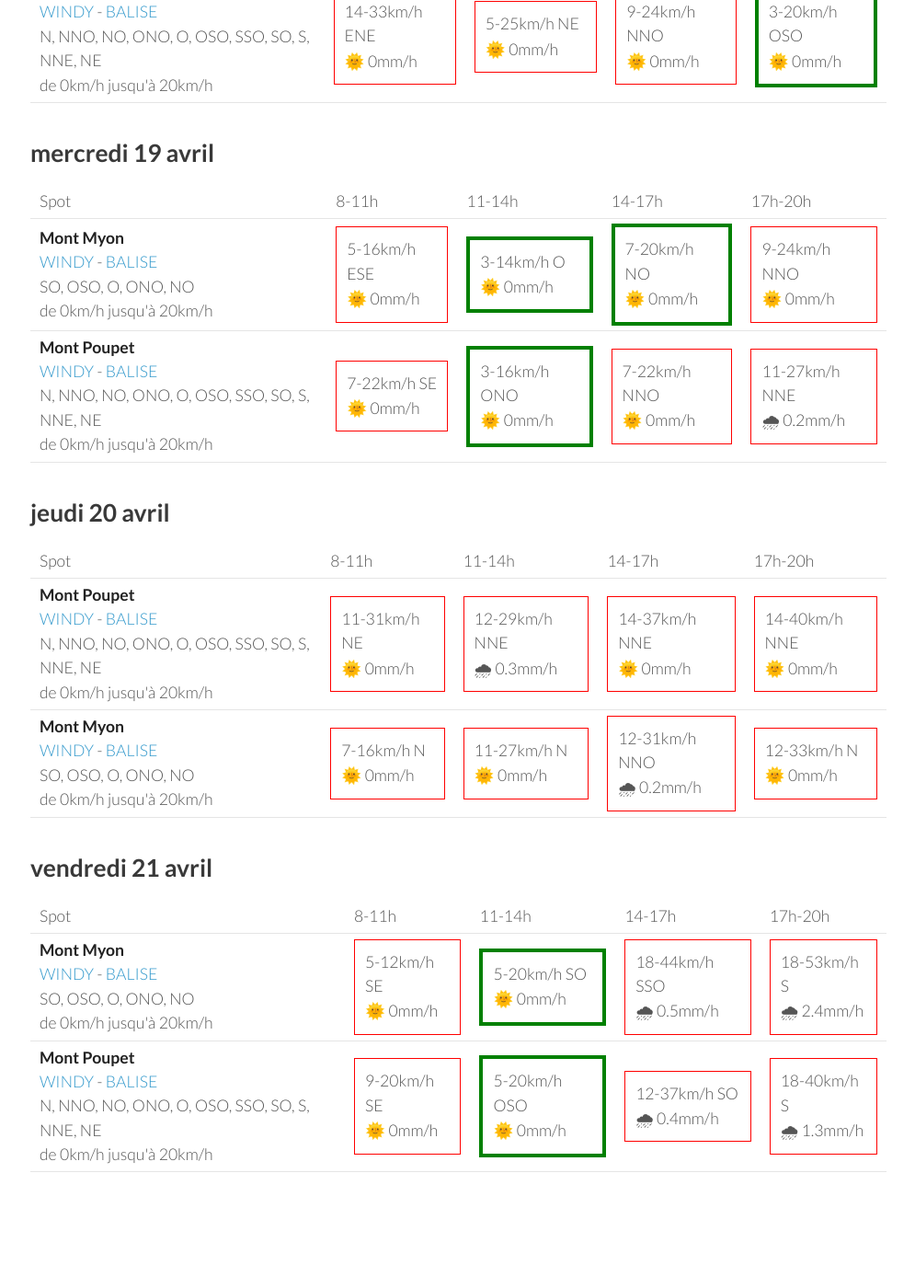
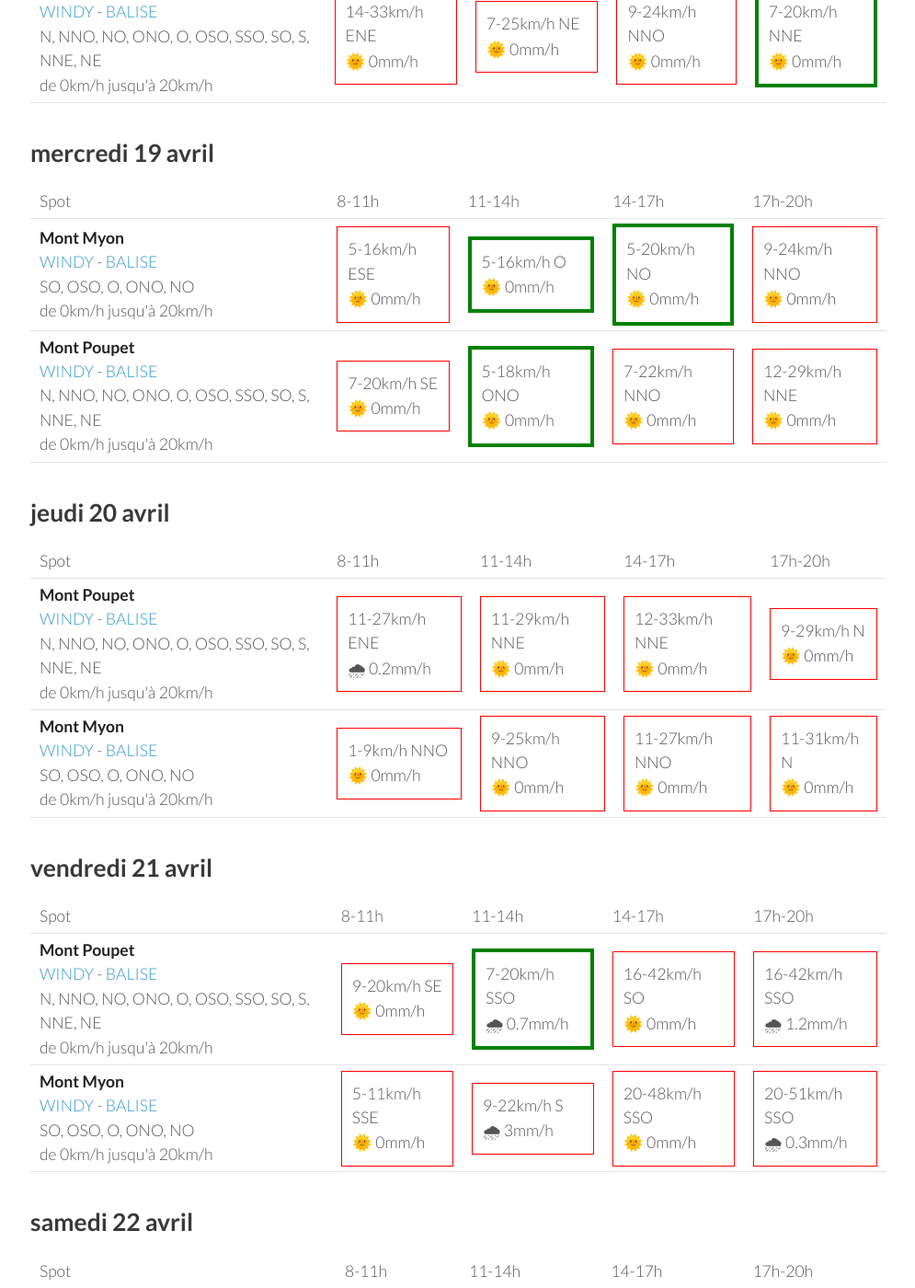
Before and after one commit to parapente-dans-le-nord/parapente-dans-le-nord.github.io, a Jekyll site: the page built from jura.markdown, in a window 1280 px wide and 1400 px high, scrolled down 905 px. Shown: the whole window at 92% size, without its empty margins (25-1020 px from the left). Built offline with Jekyll 4.4.1, drawn with Linux system fonts in a browser that asks for light colours; some of the changed text lies outside the part shown.

Commit message:
update index.markdown

```diff
--- a/jura.markdown
+++ b/jura.markdown
@@ -24,21 +24,19 @@ page mise à jour le lundi 17 avril 06:20
 <tr>
         <td><strong>Mont Myon</strong><br><a href="https://windy.com/46.331/5.397?45.898,5.394,8,m:eWoagj8">WINDY</a> - <span class=""><a href="http://www.balisemeteo.com/balise.php?idBalise=70">BALISE</a> </span><br> <span class="vent-favorable">SO, OSO, O, ONO, NO</span><br><span class="force-vent">de 0km/h jusqu'à 20km/h</span> </td>
 
-            <td><div class="not-flyable"><p>7-20km/h NNE</p><p>🌞 0mm/h</p></div></td>
-            <td><div class="not-flyable"><p>11-27km/h NNE</p><p>🌞 0mm/h</p></div></td>
-            <td><div class="not-flyable"><p>14-37km/h NNE</p><p>🌞 0mm/h</p></div></td>
-            <td><div class="not-flyable"><p>16-40km/h NNE</p><p>🌞 0mm/h</p></div></td>
-
+            <td><div class="not-flyable"><p>0-0km/h NA</p><p>🌧️ 0mm/h</p></div></td>
+            <td><div class="not-flyable"><p>9-25km/h N</p><p>🌞 0mm/h</p></div></td>
+            <td><div class="not-flyable"><p>14-38km/h N</p><p>🌞 0mm/h</p></div></td>
+            <td><div class="not-flyable"><p>16-44km/h NNE</p><p>🌞 0mm/h</p></div></td>
 
     </tr>
 <tr>
         <td><strong>Mont Poupet</strong><br><a href="https://windy.com/46.970/5.876?46.541,5.876,8">WINDY</a> - <span class=""><a href="http://www.balisemeteo.com/balise.php?idBalise=92">BALISE</a> </span><br> <span class="vent-favorable">N, NNO, NO, ONO, O, OSO, SSO, SO, S, NNE, NE</span><br><span class="force-vent">de 0km/h jusqu'à 20km/h</span> </td>
 
-            <td><div class="not-flyable"><p>11-29km/h NE</p><p>🌞 0mm/h</p></div></td>
+            <td><div class="not-flyable"><p>0-0km/h NA</p><p>🌧️ 0mm/h</p></div></td>
             <td><div class="not-flyable"><p>12-33km/h NE</p><p>🌞 0mm/h</p></div></td>
-            <td><div class="not-flyable"><p>14-40km/h NE</p><p>🌞 0mm/h</p></div></td>
-            <td><div class="not-flyable"><p>14-37km/h NE</p><p>🌞 0mm/h</p></div></td>
-
+            <td><div class="not-flyable"><p>14-38km/h NE</p><p>🌞 0mm/h</p></div></td>
+            <td><div class="not-flyable"><p>14-38km/h NE</p><p>🌞 0mm/h</p></div></td>
 
     </tr>
 
@@ -60,10 +58,10 @@ page mise à jour le lundi 17 avril 06:20
 <tr>
         <td><strong>Mont Myon</strong><br><a href="https://windy.com/46.331/5.397?45.898,5.394,8,m:eWoagj8">WINDY</a> - <span class=""><a href="http://www.balisemeteo.com/balise.php?idBalise=70">BALISE</a> </span><br> <span class="vent-favorable">SO, OSO, O, ONO, NO</span><br><span class="force-vent">de 0km/h jusqu'à 20km/h</span> </td>
 
-            <td><div class="flyable"><p>1-3km/h SO</p><p>🌞 0mm/h</p></div></td>
-            <td><div class="flyable"><p>7-18km/h OSO</p><p>🌞 0mm/h</p></div></td>
-            <td><div class="flyable"><p>7-20km/h O</p><p>🌞 0mm/h</p></div></td>
-            <td><div class="not-flyable"><p>9-24km/h NNE</p><p>🌞 0mm/h</p></div></td>
+            <td><div class="not-flyable"><p>5-11km/h SSO</p><p>🌞 0mm/h</p></div></td>
+            <td><div class="flyable"><p>5-14km/h OSO</p><p>🌞 0mm/h</p></div></td>
+            <td><div class="not-flyable"><p>7-22km/h O</p><p>🌞 0mm/h</p></div></td>
+            <td><div class="not-flyable"><p>7-18km/h N</p><p>🌞 0mm/h</p></div></td>
 
 
     </tr>
@@ -71,9 +69,9 @@ page mise à jour le lundi 17 avril 06:20
         <td><strong>Mont Poupet</strong><br><a href="https://windy.com/46.970/5.876?46.541,5.876,8">WINDY</a> - <span class=""><a href="http://www.balisemeteo.com/balise.php?idBalise=92">BALISE</a> </span><br> <span class="vent-favorable">N, NNO, NO, ONO, O, OSO, SSO, SO, S, NNE, NE</span><br><span class="force-vent">de 0km/h jusqu'à 20km/h</span> </td>
 
             <td><div class="not-flyable"><p>14-33km/h ENE</p><p>🌞 0mm/h</p></div></td>
-            <td><div class="not-flyable"><p>5-25km/h NE</p><p>🌞 0mm/h</p></div></td>
+            <td><div class="not-flyable"><p>7-25km/h NE</p><p>🌞 0mm/h</p></div></td>
             <td><div class="not-flyable"><p>9-24km/h NNO</p><p>🌞 0mm/h</p></div></td>
-            <td><div class="flyable"><p>3-20km/h OSO</p><p>🌞 0mm/h</p></div></td>
+            <td><div class="flyable"><p>7-20km/h NNE</p><p>🌞 0mm/h</p></div></td>
 
 
     </tr>
@@ -97,8 +95,8 @@ page mise à jour le lundi 17 avril 06:20
         <td><strong>Mont Myon</strong><br><a href="https://windy.com/46.331/5.397?45.898,5.394,8,m:eWoagj8">WINDY</a> - <span class=""><a href="http://www.balisemeteo.com/balise.php?idBalise=70">BALISE</a> </span><br> <span class="vent-favorable">SO, OSO, O, ONO, NO</span><br><span class="force-vent">de 0km/h jusqu'à 20km/h</span> </td>
 
             <td><div class="not-flyable"><p>5-16km/h ESE</p><p>🌞 0mm/h</p></div></td>
-            <td><div class="flyable"><p>3-14km/h O</p><p>🌞 0mm/h</p></div></td>
-            <td><div class="flyable"><p>7-20km/h NO</p><p>🌞 0mm/h</p></div></td>
+            <td><div class="flyable"><p>5-16km/h O</p><p>🌞 0mm/h</p></div></td>
+            <td><div class="flyable"><p>5-20km/h NO</p><p>🌞 0mm/h</p></div></td>
             <td><div class="not-flyable"><p>9-24km/h NNO</p><p>🌞 0mm/h</p></div></td>
 
 
@@ -106,10 +104,10 @@ page mise à jour le lundi 17 avril 06:20
 <tr>
         <td><strong>Mont Poupet</strong><br><a href="https://windy.com/46.970/5.876?46.541,5.876,8">WINDY</a> - <span class=""><a href="http://www.balisemeteo.com/balise.php?idBalise=92">BALISE</a> </span><br> <span class="vent-favorable">N, NNO, NO, ONO, O, OSO, SSO, SO, S, NNE, NE</span><br><span class="force-vent">de 0km/h jusqu'à 20km/h</span> </td>
 
-            <td><div class="not-flyable"><p>7-22km/h SE</p><p>🌞 0mm/h</p></div></td>
-            <td><div class="flyable"><p>3-16km/h ONO</p><p>🌞 0mm/h</p></div></td>
+            <td><div class="not-flyable"><p>7-20km/h SE</p><p>🌞 0mm/h</p></div></td>
+            <td><div class="flyable"><p>5-18km/h ONO</p><p>🌞 0mm/h</p></div></td>
             <td><div class="not-flyable"><p>7-22km/h NNO</p><p>🌞 0mm/h</p></div></td>
-            <td><div class="not-flyable"><p>11-27km/h NNE</p><p>🌧 0.2mm/h</p></div></td>
+            <td><div class="not-flyable"><p>12-29km/h NNE</p><p>🌞 0mm/h</p></div></td>
 
 
     </tr>
@@ -132,20 +130,20 @@ page mise à jour le lundi 17 avril 06:20
 <tr>
         <td><strong>Mont Poupet</strong><br><a href="https://windy.com/46.970/5.876?46.541,5.876,8">WINDY</a> - <span class=""><a href="http://www.balisemeteo.com/balise.php?idBalise=92">BALISE</a> </span><br> <span class="vent-favorable">N, NNO, NO, ONO, O, OSO, SSO, SO, S, NNE, NE</span><br><span class="force-vent">de 0km/h jusqu'à 20km/h</span> </td>
 
-            <td><div class="not-flyable"><p>11-31km/h NE</p><p>🌞 0mm/h</p></div></td>
-            <td><div class="not-flyable"><p>12-29km/h NNE</p><p>🌧 0.3mm/h</p></div></td>
-            <td><div class="not-flyable"><p>14-37km/h NNE</p><p>🌞 0mm/h</p></div></td>
-            <td><div class="not-flyable"><p>14-40km/h NNE</p><p>🌞 0mm/h</p></div></td>
+            <td><div class="not-flyable"><p>11-27km/h ENE</p><p>🌧 0.2mm/h</p></div></td>
+            <td><div class="not-flyable"><p>11-29km/h NNE</p><p>🌞 0mm/h</p></div></td>
+            <td><div class="not-flyable"><p>12-33km/h NNE</p><p>🌞 0mm/h</p></div></td>
+            <td><div class="not-flyable"><p>9-29km/h N</p><p>🌞 0mm/h</p></div></td>
 
 
     </tr>
 <tr>
         <td><strong>Mont Myon</strong><br><a href="https://windy.com/46.331/5.397?45.898,5.394,8,m:eWoagj8">WINDY</a> - <span class=""><a href="http://www.balisemeteo.com/balise.php?idBalise=70">BALISE</a> </span><br> <span class="vent-favorable">SO, OSO, O, ONO, NO</span><br><span class="force-vent">de 0km/h jusqu'à 20km/h</span> </td>
 
-            <td><div class="not-flyable"><p>7-16km/h N</p><p>🌞 0mm/h</p></div></td>
-            <td><div class="not-flyable"><p>11-27km/h N</p><p>🌞 0mm/h</p></div></td>
-            <td><div class="not-flyable"><p>12-31km/h NNO</p><p>🌧 0.2mm/h</p></div></td>
-            <td><div class="not-flyable"><p>12-33km/h N</p><p>🌞 0mm/h</p></div></td>
+            <td><div class="not-flyable"><p>1-9km/h NNO</p><p>🌞 0mm/h</p></div></td>
+            <td><div class="not-flyable"><p>9-25km/h NNO</p><p>🌞 0mm/h</p></div></td>
+            <td><div class="not-flyable"><p>11-27km/h NNO</p><p>🌞 0mm/h</p></div></td>
+            <td><div class="not-flyable"><p>11-31km/h N</p><p>🌞 0mm/h</p></div></td>
 
 
     </tr>
@@ -166,22 +164,22 @@ page mise à jour le lundi 17 avril 06:20
       <td>17h-20h</td>
     </tr>
 <tr>
-        <td><strong>Mont Myon</strong><br><a href="https://windy.com/46.331/5.397?45.898,5.394,8,m:eWoagj8">WINDY</a> - <span class=""><a href="http://www.balisemeteo.com/balise.php?idBalise=70">BALISE</a> </span><br> <span class="vent-favorable">SO, OSO, O, ONO, NO</span><br><span class="force-vent">de 0km/h jusqu'à 20km/h</span> </td>
+        <td><strong>Mont Poupet</strong><br><a href="https://windy.com/46.970/5.876?46.541,5.876,8">WINDY</a> - <span class=""><a href="http://www.balisemeteo.com/balise.php?idBalise=92">BALISE</a> </span><br> <span class="vent-favorable">N, NNO, NO, ONO, O, OSO, SSO, SO, S, NNE, NE</span><br><span class="force-vent">de 0km/h jusqu'à 20km/h</span> </td>
 
-            <td><div class="not-flyable"><p>5-12km/h SE</p><p>🌞 0mm/h</p></div></td>
-            <td><div class="flyable"><p>5-20km/h SO</p><p>🌞 0mm/h</p></div></td>
-            <td><div class="not-flyable"><p>18-44km/h SSO</p><p>🌧 0.5mm/h</p></div></td>
-            <td><div class="not-flyable"><p>18-53km/h S</p><p>🌧 2.4mm/h</p></div></td>
+            <td><div class="not-flyable"><p>9-20km/h SE</p><p>🌞 0mm/h</p></div></td>
+            <td><div class="flyable"><p>7-20km/h SSO</p><p>🌧 0.7mm/h</p></div></td>
+            <td><div class="not-flyable"><p>16-42km/h SO</p><p>🌞 0mm/h</p></div></td>
+            <td><div class="not-flyable"><p>16-42km/h SSO</p><p>🌧 1.2mm/h</p></div></td>
 
 
     </tr>
 <tr>
-        <td><strong>Mont Poupet</strong><br><a href="https://windy.com/46.970/5.876?46.541,5.876,8">WINDY</a> - <span class=""><a href="http://www.balisemeteo.com/balise.php?idBalise=92">BALISE</a> </span><br> <span class="vent-favorable">N, NNO, NO, ONO, O, OSO, SSO, SO, S, NNE, NE</span><br><span class="force-vent">de 0km/h jusqu'à 20km/h</span> </td>
+        <td><strong>Mont Myon</strong><br><a href="https://windy.com/46.331/5.397?45.898,5.394,8,m:eWoagj8">WINDY</a> - <span class=""><a href="http://www.balisemeteo.com/balise.php?idBalise=70">BALISE</a> </span><br> <span class="vent-favorable">SO, OSO, O, ONO, NO</span><br><span class="force-vent">de 0km/h jusqu'à 20km/h</span> </td>
 
-            <td><div class="not-flyable"><p>9-20km/h SE</p><p>🌞 0mm/h</p></div></td>
-            <td><div class="flyable"><p>5-20km/h OSO</p><p>🌞 0mm/h</p></div></td>
-            <td><div class="not-flyable"><p>12-37km/h SO</p><p>🌧 0.4mm/h</p></div></td>
-            <td><div class="not-flyable"><p>18-40km/h S</p><p>🌧 1.3mm/h</p></div></td>
+            <td><div class="not-flyable"><p>5-11km/h SSE</p><p>🌞 0mm/h</p></div></td>
+            <td><div class="not-flyable"><p>9-22km/h S</p><p>🌧 3mm/h</p></div></td>
+            <td><div class="not-flyable"><p>20-48km/h SSO</p><p>🌞 0mm/h</p></div></td>
+            <td><div class="not-flyable"><p>20-51km/h SSO</p><p>🌧 0.3mm/h</p></div></td>
 
 
     </tr>
@@ -189,3 +187,39 @@ page mise à jour le lundi 17 avril 06:20
 </tbody>
 </table>
 {:/}
+## samedi 22 avril
+
+{::nomarkdown}
+<table>
+  <tbody>
+    <tr>
+      <td>Spot</td>
+      <td>8-11h</td>
+      <td>11-14h</td>
+      <td>14-17h</td>
+      <td>17h-20h</td>
+    </tr>
+<tr>
+        <td><strong>Mont Myon</strong><br><a href="https://windy.com/46.331/5.397?45.898,5.394,8,m:eWoagj8">WINDY</a> - <span class=""><a href="http://www.balisemeteo.com/balise.php?idBalise=70">BALISE</a> </span><br> <span class="vent-favorable">SO, OSO, O, ONO, NO</span><br><span class="force-vent">de 0km/h jusqu'à 20km/h</span> </td>
+
+            <td><div class="not-flyable"><p>16-38km/h S</p><p>🌞 0mm/h</p></div></td>
+            <td><div class="not-flyable"><p>22-48km/h SSO</p><p>🌞 0mm/h</p></div></td>
+            <td><div class="not-flyable"><p>25-57km/h SSO</p><p>🌞 0mm/h</p></div></td>
+            <td><div class="not-flyable"><p>16-61km/h S</p><p>🌧 0.9mm/h</p></div></td>
+
+
+    </tr>
+<tr>
+        <td><strong>Mont Poupet</strong><br><a href="https://windy.com/46.970/5.876?46.541,5.876,8">WINDY</a> - <span class=""><a href="http://www.balisemeteo.com/balise.php?idBalise=92">BALISE</a> </span><br> <span class="vent-favorable">N, NNO, NO, ONO, O, OSO, SSO, SO, S, NNE, NE</span><br><span class="force-vent">de 0km/h jusqu'à 20km/h</span> </td>
+
+            <td><div class="not-flyable"><p>7-24km/h S</p><p>🌞 0mm/h</p></div></td>
+            <td><div class="not-flyable"><p>5-22km/h OSO</p><p>🌞 0mm/h</p></div></td>
+            <td><div class="not-flyable"><p>29-61km/h SSO</p><p>🌞 0mm/h</p></div></td>
+            <td><div class="not-flyable"><p>25-62km/h SSO</p><p>🌞 0mm/h</p></div></td>
+
+
+    </tr>
+
+</tbody>
+</table>
+{:/}
```
Also changed, not shown: other parts of jura.markdown (+1 -1 lines).
